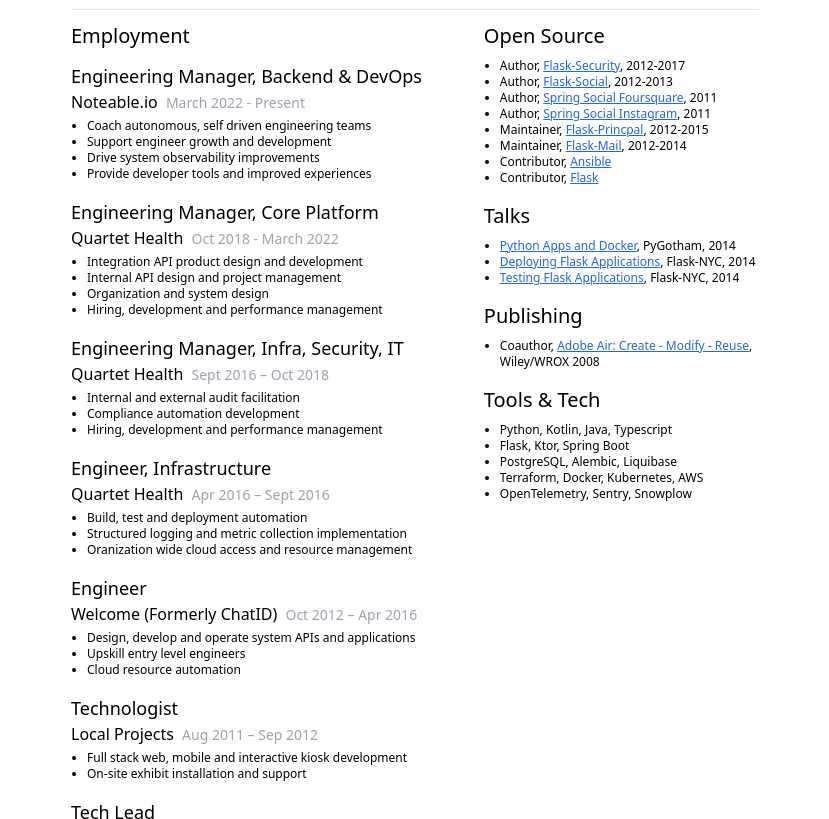
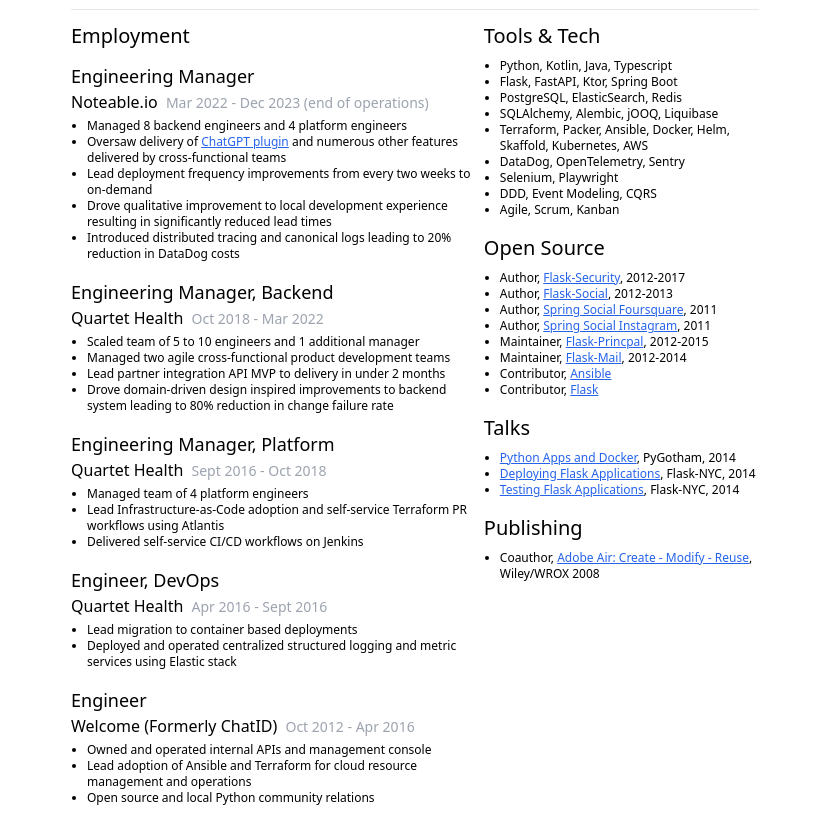
Before and after one commit to mattupstate/mattupstate.github.io, a Gatsby site: page /work in a window 1280 px wide. Shown: the part 115-934 px from the top of the page, without its empty margins (225-1054 px from the left). Built offline with nearby package versions, Linux system fonts and the light colour scheme; Gatsby itself is replaced by a stand-in of ours.

Commit message:
update work page

```diff
--- a/src/pages/work.js
+++ b/src/pages/work.js
@@ -21,48 +21,48 @@ const WorkPage = ({
         <div class="flex flex-wrap justify-start">
           <div class="employment sm:w-3/5">
             <h2 class="mb-3">Employment</h2>
-            <h3>Engineering Manager, Backend & DevOps</h3>
-            <h4>Noteable.io <span class="employment-duration">March 2022 - Present</span></h4>
+            <h3>Engineering Manager</h3>
+            <h4>Noteable.io <span class="employment-duration">Mar 2022 - Dec 2023 (end of operations)</span></h4>
             <ul>
-              <li>Coach autonomous, self driven engineering teams</li>
-              <li>Support engineer growth and development</li>
-              <li>Drive system observability improvements</li>
-              <li>Provide developer tools and improved experiences</li>
+              <li>Managed 8 backend engineers and 4 platform engineers</li>
+              <li>Oversaw delivery of <OutboundLink href="https://www.kdnuggets.com/2023/06/noteable-plugin-chatgpt-plugin-automates-data-analysis.html">ChatGPT plugin</OutboundLink> and numerous other features delivered by cross-functional teams</li>
+              <li>Lead deployment frequency improvements from every two weeks to on-demand</li>
+              <li>Drove qualitative improvement to local development experience resulting in significantly reduced lead times</li>
+              <li>Introduced distributed tracing and canonical logs leading to 20% reduction in DataDog costs</li>
             </ul>
-            <h3>Engineering Manager, Core Platform</h3>
-            <h4>Quartet Health <span class="employment-duration">Oct 2018 - March 2022</span></h4>
+            <h3>Engineering Manager, Backend</h3>
+            <h4>Quartet Health <span class="employment-duration">Oct 2018 - Mar 2022</span></h4>
             <ul>
-              <li>Integration API product design and development</li>
-              <li>Internal API design and project management </li>
-              <li>Organization and system design</li>
-              <li>Hiring, development and performance management</li>
+              <li>Scaled team of 5 to 10 engineers and 1 additional manager</li>
+              <li>Managed two agile cross-functional product development teams</li>
+              <li>Lead partner integration API MVP to delivery in under 2 months</li>
+              <li>Drove domain-driven design inspired improvements to backend system leading to 80% reduction in change failure rate</li>
             </ul>
-            <h3>Engineering Manager, Infra, Security, IT</h3>
-            <h4>Quartet Health <span class="employment-duration">Sept 2016 – Oct 2018</span></h4>
+            <h3>Engineering Manager, Platform</h3>
+            <h4>Quartet Health <span class="employment-duration">Sept 2016 - Oct 2018</span></h4>
             <ul>
-              <li>Internal and external audit facilitation</li>
-              <li>Compliance automation development</li>
-              <li>Hiring, development and performance management</li>
+              <li>Managed team of 4 platform engineers</li>
+              <li>Lead Infrastructure-as-Code adoption and self-service Terraform PR workflows using Atlantis</li>
+              <li>Delivered self-service CI/CD workflows on Jenkins</li>
             </ul>
-            <h3>Engineer, Infrastructure</h3>
-            <h4>Quartet Health <span class="employment-duration">Apr 2016 – Sept 2016</span></h4>
+            <h3>Engineer, DevOps</h3>
+            <h4>Quartet Health <span class="employment-duration">Apr 2016 - Sept 2016</span></h4>
             <ul>
-              <li>Build, test and deployment automation</li>
-              <li>Structured logging and metric collection implementation</li>
-              <li>Oranization wide cloud access and resource management</li>
+              <li>Lead migration to container based deployments</li>
+              <li>Deployed and operated centralized structured logging and metric services using Elastic stack</li>
             </ul>
             <h3>Engineer</h3>
-            <h4>Welcome (Formerly ChatID) <span class="employment-duration">Oct 2012 – Apr 2016</span></h4>
+            <h4>Welcome (Formerly ChatID) <span class="employment-duration">Oct 2012 - Apr 2016</span></h4>
             <ul>
-              <li>Design, develop and operate system APIs and applications</li>
-              <li>Upskill entry level engineers</li>
-              <li>Cloud resource automation</li>
+              <li>Owned and operated internal APIs and management console</li>
+              <li>Lead adoption of Ansible and Terraform for cloud resource management and operations </li>
+              <li>Open source and local Python community relations</li>
             </ul>
-            <h3>Technologist</h3>
+            <h3>Engineer</h3>
             <h4>Local Projects <span class="employment-duration">Aug 2011 – Sep 2012</span></h4>
             <ul>
-              <li>Full stack web, mobile and interactive kiosk development</li>
-              <li>On-site exhibit installation and support</li>
+              <li>Lead engineer on numerous web, mobile and touch-screen kiosk applications for clients including University of Florida, SeaWorld, and Cleveland Museum of Art
+</li>
             </ul>
             <h3>Tech Lead</h3>
             <h4>Syrup <span class="employment-duration">Jan 2011 – July 2011</span></h4>
@@ -72,19 +72,27 @@ const WorkPage = ({
             <h3>Senior Developer</h3>
             <h4>Rokkan <span class="employment-duration">Oct 2005 – Jan 2011</span></h4>
             <ul>
-              <li>Web marketing and microsite development</li>
-              <li>Content management system development</li>
-              <li>Full stack web application development</li>
+              <li>Award winning web application and content development. Clients included 2K Games, Elektra Records, Jose Cuervo, Mitchum, Progressive Auto, Stride Gum, Trident Gum, Umbro, and Virgin America</li>
             </ul>
             <h3>Designer, Developer</h3>
             <h4>2ndNature<span class="employment-duration">Nov 2003 – Oct 2005</span></h4>
             <ul>
-              <li>Website design and development</li>
-              <li>Interactive kiosk development and installation</li>
-              <li>Identity design and print production</li>
+              <li>Designer and developer of identity systems, stationery, collateral, interactive CD-ROMs, touch-screen kiosks, and websites for clients such as Welch Allyn, PPC and various local small businesses.</li>
             </ul>
           </div>
           <div class="open-source sm:w-2/5">
+            <h2>Tools &amp; Tech</h2>
+            <ul>
+              <li>Python, Kotlin, Java, Typescript</li>
+              <li>Flask, FastAPI, Ktor, Spring Boot</li>
+              <li>PostgreSQL, ElasticSearch, Redis</li>
+              <li>SQLAlchemy, Alembic, jOOQ, Liquibase</li>
+              <li>Terraform, Packer, Ansible, Docker, Helm, Skaffold, Kubernetes, AWS</li>
+              <li>DataDog, OpenTelemetry, Sentry</li>
+              <li>Selenium, Playwright</li>
+              <li>DDD, Event Modeling, CQRS</li>
+              <li>Agile, Scrum, Kanban</li>
+            </ul>
             <h2>Open Source</h2>
             <ul>
               <li>Author, <OutboundLink href="https://github.com/mattupstate/flask-security">Flask-Security</OutboundLink>, 2012-2017</li>
@@ -106,14 +114,6 @@ const WorkPage = ({
             <ul>
               <li>Coauthor, <OutboundLink href="https://www.wiley.com/en-us/Adobe+AIR%3A+Create+Modify+Reuse-p-9780470383087">Adobe Air: Create - Modify - Reuse</OutboundLink>, Wiley/WROX 2008</li>
             </ul>
-            <h2>Tools &amp; Tech</h2>
-            <ul>
-              <li>Python, Kotlin, Java, Typescript</li>
-              <li>Flask, Ktor, Spring Boot</li>
-              <li>PostgreSQL, Alembic, Liquibase</li>
-              <li>Terraform, Docker, Kubernetes, AWS</li>
-              <li>OpenTelemetry, Sentry, Snowplow</li>
-            </ul>
           </div>
         </div>
       </div>
--- a/src/styles/global.css
+++ b/src/styles/global.css
@@ -88,7 +88,7 @@ pre[class="language-text"] {
     @apply text-gray-400 text-sm ml-1;
 }
 
-.open-source a {
+.work a {
     @apply text-blue-600 underline;
 }
 
```
